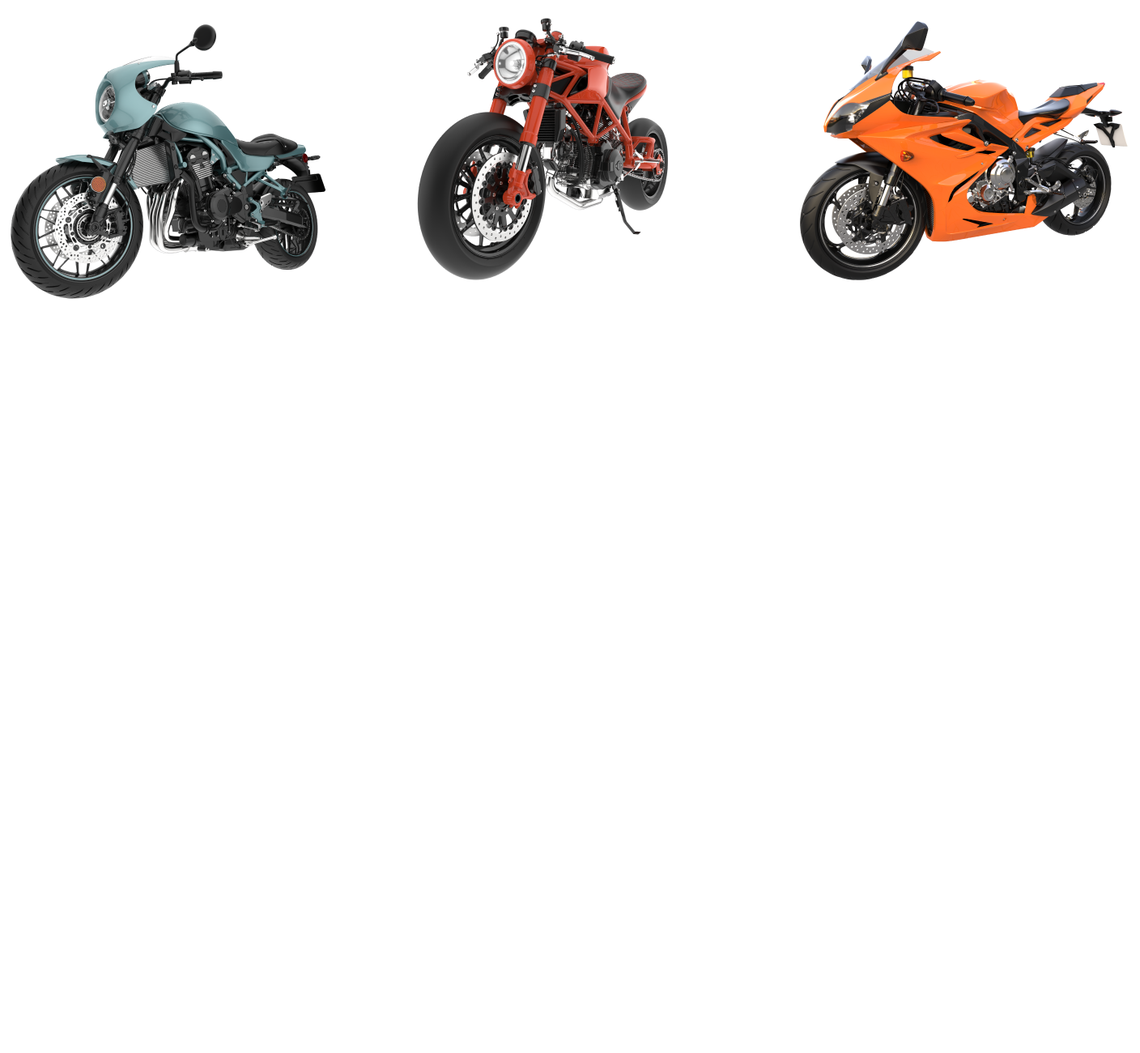
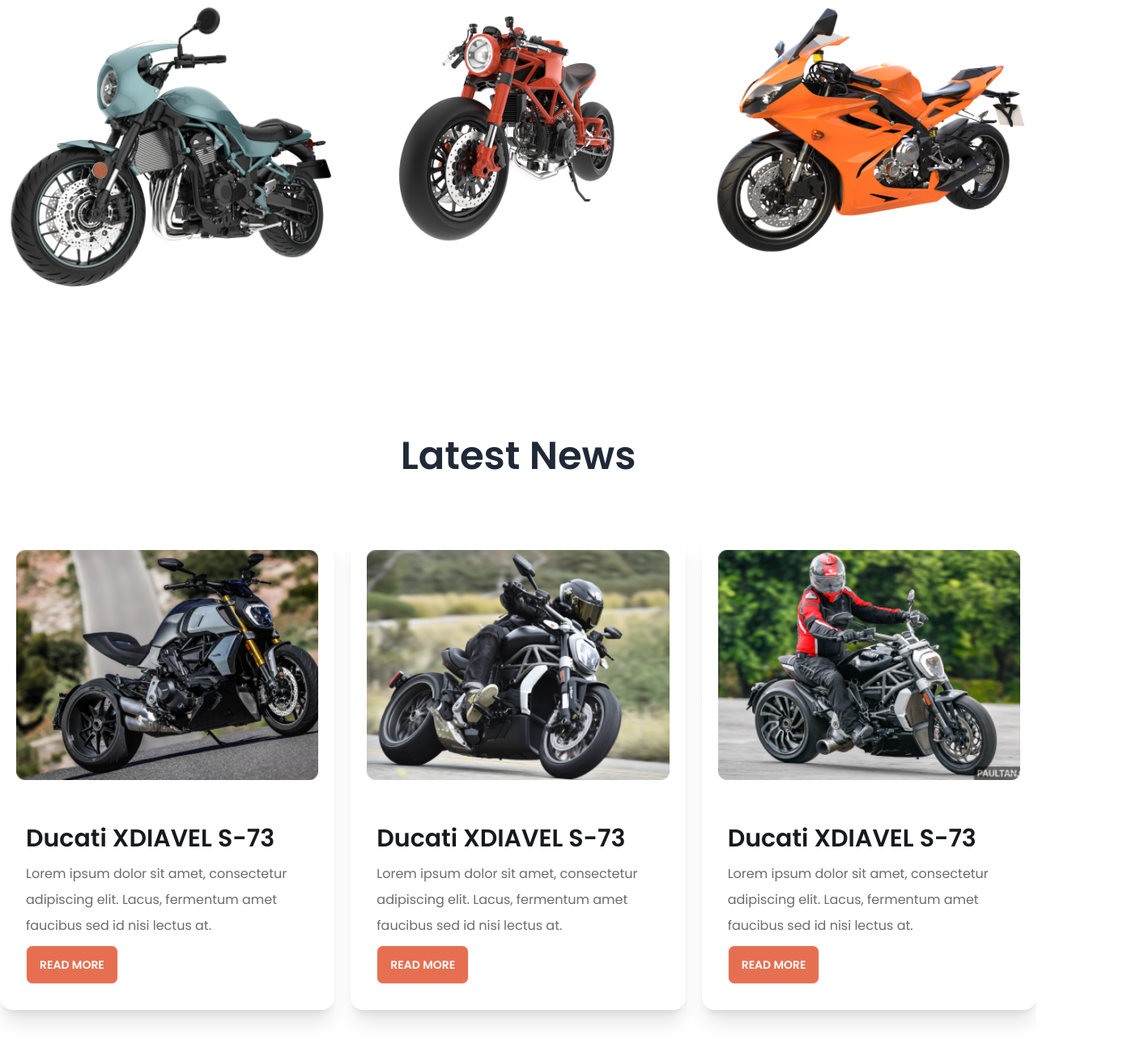
Before and after one commit to sharif-ahmed/biker_zone.github.io, a plain HTML site: page index.html in a window 1280 px wide. Shown: the part 951-2251 px from the top of the page at 81% size, 1408 px wide, since content can reach past the window. Before the commit the page ends 1422 px from the top, so only its background shows below. Drawn offline with nearby package versions, Linux system fonts and the light colour scheme.

Commit message:
latest news section done with responsive

```diff
--- a/index.html
+++ b/index.html
@@ -35,6 +35,7 @@
 </head>
 
 <body class="font-poppins">
+
     <header>
         <!-- navbar section start -->
         <nav>
@@ -193,24 +194,84 @@
         </div>
         <!-- slider section end -->
     </header>
+
     <main>
         <!-- features bike section start -->
         <section id="featured-bike-section" class="py-20">
             <div class="container mx-auto">
                 <h2 class="text-center font-semibold text-5xl pt-10">Fetured Bikes In This Year</h2>
-                <p class="text-center text-[#E76F51] font-semibold text-[16px] pt-2 pb-2 relative before:absolute  before:bottom-0 before:right-0 before:left-0 before:h-[2px] before:w-[50px] before:bg-[#E76F51]  before:mx-auto">Best bike collection</p>
+                <p
+                    class="text-center text-[#E76F51] font-semibold text-[16px] pt-2 pb-2 relative before:absolute  before:bottom-0 before:right-0 before:left-0 before:h-[2px] before:w-[50px] before:bg-[#E76F51]  before:mx-auto">
+                    Best bike collection
+                </p>
 
-                <div class="flex flex-col gap-10 lg:flex-row justify-between items-center mt-12">
-                    <img class="w-full flex-1" src="img/bike1.png" alt="">
-                    <img class="w-full flex-1" src="img/bike2.png" alt="">
-                    <img class="w-full flex-1" src="img/bike3.png" alt="">
+                <div class="grid grid-cols-1 lg:grid-cols-3 gap-5  mt-12">
+                    <img class="w-full " src="img/bike1.png" alt="">
+                    <img class="w-full " src="img/bike2.png" alt="">
+                    <img class="w-full " src="img/bike3.png" alt="">
                 </div>
 
             </div>
         </section>
         <!-- features bike section end -->
+
+        <!-- latest news section start -->
+        <section id="latest-news">
+            <div class="container mx-auto py-16">
+                <h2 class="text-center font-semibold text-3xl lg:text-5xl pt-10 pb-10">Latest News</h2>
+
+                <div class="grid grid-cols-1 lg:grid-cols-3 gap-5 pt-8">
+
+                    <div class="card bg-base-100 shadow-xl">
+                        <figure class="p-5"><img class="w-full" src="img/latest1.png" alt="Shoes" /></figure>
+                        <div class="card-body">
+                            <h2 class="card-title text-[#18191F] text-3xl font-semibold leading-10">Ducati XDIAVEL S-73
+                            </h2>
+                            <p class="text-[#6C6C6C] text-base font-normal leading-8">Lorem ipsum dolor sit amet,
+                                consectetur adipiscing elit. Lacus, fermentum amet faucibus sed id nisi lectus at.</p>
+                            <div class="card-actions justify-start">
+                                <button class="btn bg-[#E76F51] text-white text-left hover:bg-[#E76F51]">
+                                    Read More
+                                </button>
+                            </div>
+                        </div>
+                    </div>
+
+                    <div class="card bg-base-100 shadow-xl">
+                        <figure class="p-5"><img class="w-full" src="img/latest2.png" alt="Shoes" /></figure>
+                        <div class="card-body">
+                            <h2 class="card-title text-[#18191F] text-3xl font-semibold leading-10">Ducati XDIAVEL S-73
+                            </h2>
+                            <p class="text-[#6C6C6C] text-base font-normal leading-8">Lorem ipsum dolor sit amet,
+                                consectetur adipiscing elit. Lacus, fermentum amet faucibus sed id nisi lectus at.</p>
+                            <div class="card-actions justify-start">
+                                <button class="btn bg-[#E76F51] text-white text-left hover:bg-[#E76F51]">Read
+                                    More</button>
+                            </div>
+                        </div>
+                    </div>
+
+                    <div class="card bg-base-100 shadow-xl">
+                        <figure class="p-5"><img class="w-full" src="img/latest3.png" alt="Shoes" /></figure>
+                        <div class="card-body">
+                            <h2 class="card-title text-[#18191F] text-3xl font-semibold leading-10">Ducati XDIAVEL S-73
+                            </h2>
+                            <p class="text-[#6C6C6C] text-base font-normal leading-8">Lorem ipsum dolor sit amet,
+                                consectetur adipiscing elit. Lacus, fermentum amet faucibus sed id nisi lectus at.</p>
+                            <div class="card-actions justify-start">
+                                <button class="btn bg-[#E76F51] text-white text-left hover:bg-[#E76F51]">Read
+                                    More</button>
+                            </div>
+                        </div>
+                    </div>
+                </div>
+            </div>
+        </section>
+        <!-- latest news section end -->
     </main>
+
     <footer></footer>
+
 </body>
 
 </html>
```
